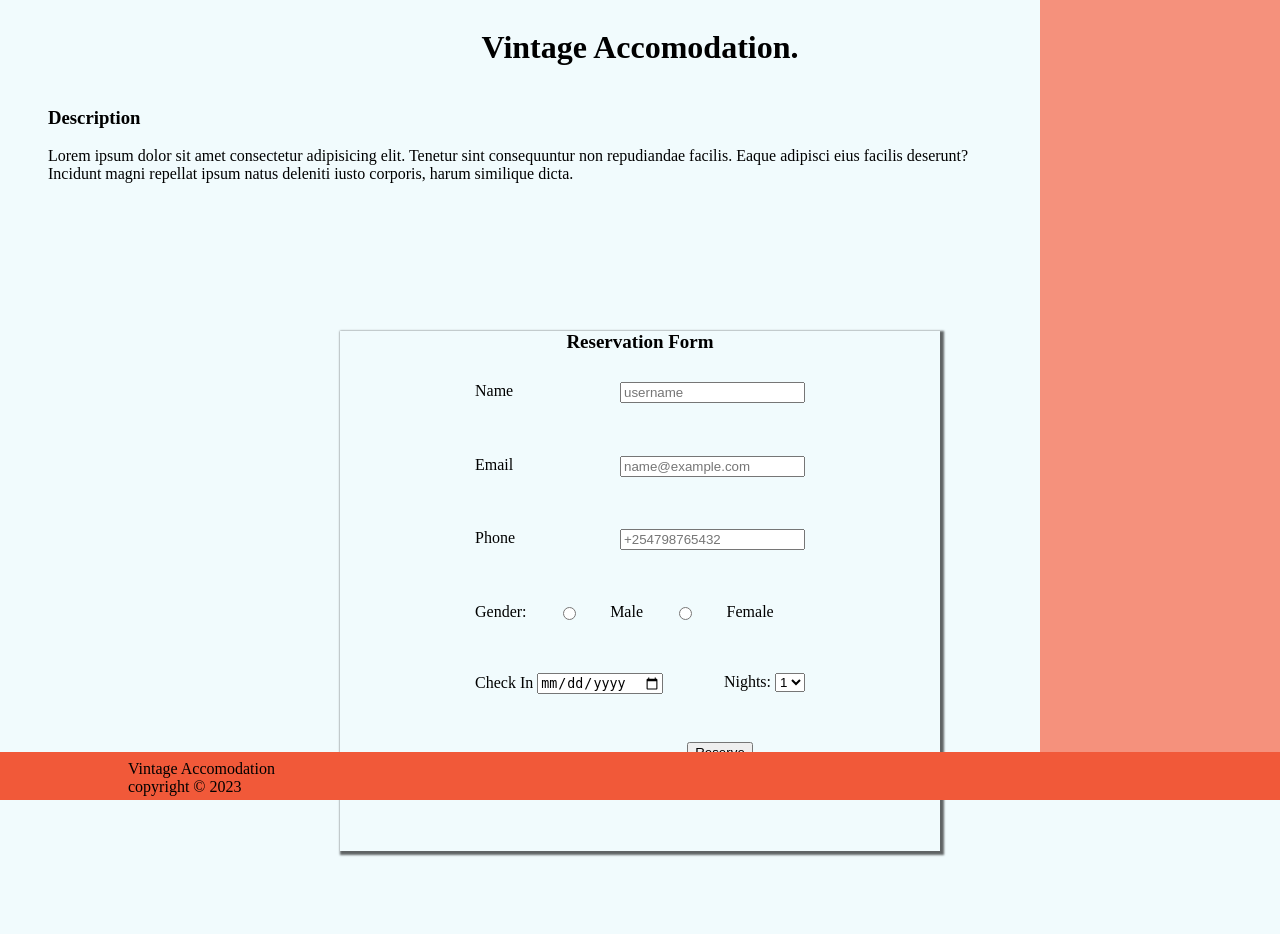
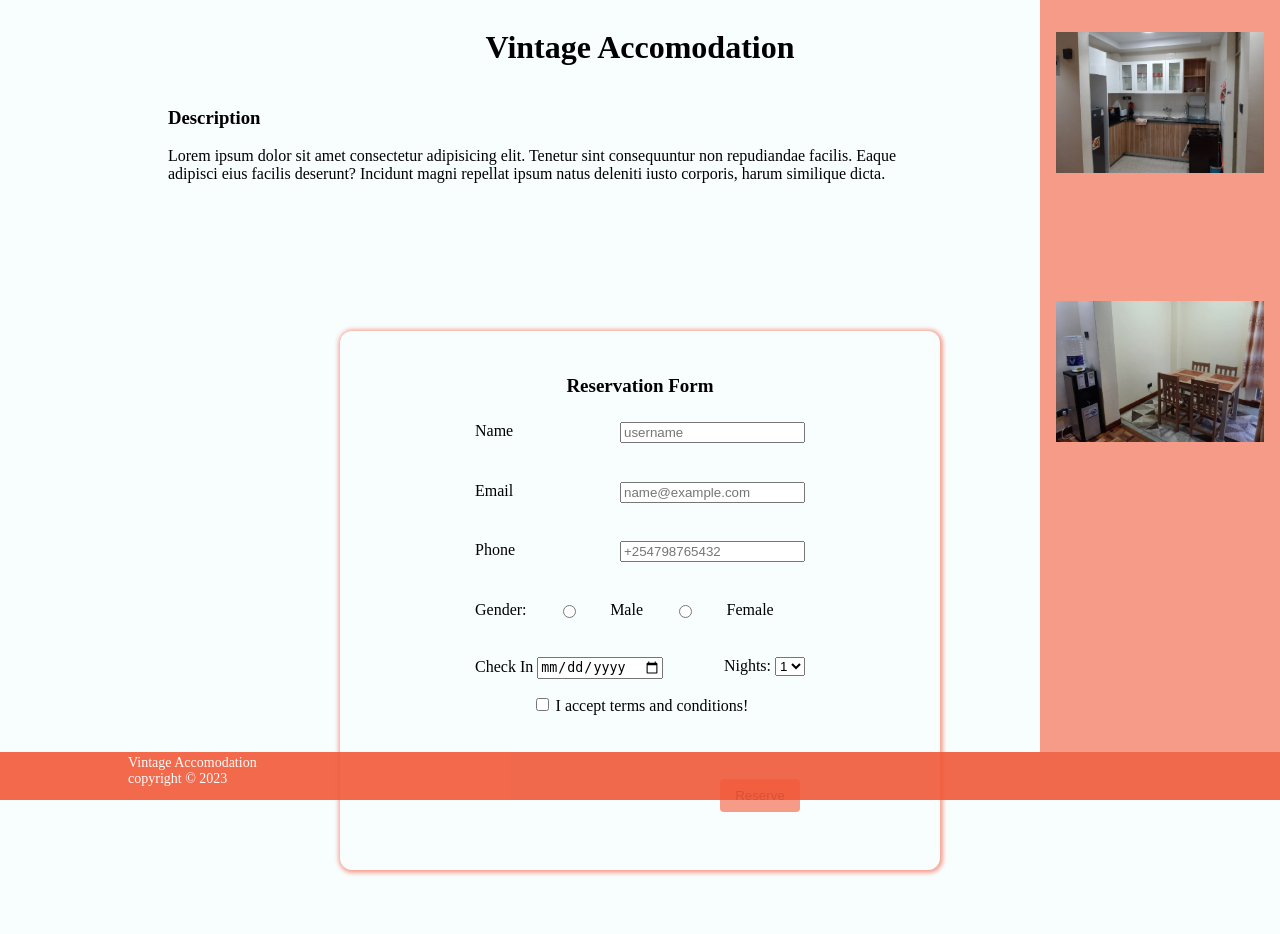
Before and after one commit to PantheraNestah/ICS2203-group, a Python web app: template templates/index.html in a window 1280 px wide. Before the commit the page ends 856 px from the top, so only its background shows below. Run offline with Jinja, Linux system fonts and the light colour scheme; the template is opened without the code that fills it, so the values that code supplies are empty.

Commit message:
styled the html

```diff
--- a/css/style.css
+++ b/css/style.css
@@ -2,20 +2,21 @@
     height: 65vh;
     width: 600px;
     margin: 4rem auto;
-    box-shadow: 2px 2px 2px 2px rgba(0,0,0,0.6);
+    padding-top: 1.2rem;
+    box-shadow: 0.8px 0.8px 4px 2px rgba(245, 145, 124,0.9);
+    border-radius: 12px;
 }
 .header{
     display: flex;
     justify-content: center;
 }
 html {
-    background-color: rgba(124, 224, 245, 0.1);
+    background-color: rgba(124, 224, 245, 0.05);
 }
 .description{
-    width: 75%;
+    width: 60%;
     height: 20vh;
-    margin-left: 40px;
-
+    margin-left: 10rem;
 }
 .form-title {
     font-size: 19px;
@@ -30,7 +31,7 @@ html {
 }
 .book-form-content {
     width: 330px;
-    height: 80%;
+    height: 88%;
     display: flex;
     flex-direction: column;
     justify-content: space-between;
@@ -41,13 +42,43 @@ html {
     justify-content: space-between;
 
 }
+.t-n-cs {
+    margin: 1rem 0;
+}
+.submit-btn {
+    margin-left: 15rem;
+    margin-top: 3rem;
+    width: 80px;
+    height: 45px;
+    border-radius: 4px;
+}
+.submit-btn input {
+    width: 100%;
+    height: 100%;
+    background-color: rgba(245, 145, 124,0.9);
+    border: none;
+    border-radius: 4px;
+}
 aside {
     position: fixed;
     right: 0;
     top: 0;
-    bottom: 0;
+    bottom: 3rem;
     width: 15rem;
-    background-color: #F5917C;
+    background-color: rgba(245, 145, 124,0.9);
+    padding-top: 2rem;
+}
+.aside-container:nth-child(2) {
+    margin-top: 8rem;
+}
+.img-holder {
+    width: 13rem;
+    height: 8.8rem;
+    margin: 0 auto;
+}
+.img-holder img {
+    width: 13rem;
+    height: 8.8rem;
 }
 footer {
     height: 3rem;
@@ -55,11 +86,13 @@ footer {
     bottom: 0;
     right: 0;
     left: 0;
-    background-color: #F15939;
+    background-color: rgba(241, 89, 57, 0.9);
 }
 .rights {
     display: flex;
     flex-direction: column;
     margin-left: 8rem;
-    margin-top: 0.5rem;
+    margin-top: 0.2rem;
+    font-size: 14px;
+    color: rgb(252, 253, 252);
 }
--- a/templates/index.html
+++ b/templates/index.html
@@ -12,11 +12,20 @@
     <header>
         <nav></nav>
         <div class="header">
-            <h1>Vintage Accomodation.</h1>
+            <h1>Vintage Accomodation</h1>
         </div>
     </header>
     <aside>
-
+        <section class="aside-container">
+            <div class="img-holder">
+                <img src="../imgs/kitchen-1170x785.jpeg" alt="kitchen pic">
+            </div>
+        </section>
+        <section class="aside-container">
+            <div class="img-holder">
+                <img src="../imgs/diner-1170x785.jpeg" alt="kitchen pic">
+            </div>
+        </section>
     </aside>
     <main>
         <div class="description">
@@ -67,7 +76,11 @@
                             </span>
                         </span>
                     </div>
-                    <div style="margin-left: 10rem;margin-top: 3rem;">
+                    <span class="t-n-cs">
+                        <input type="checkbox"/>
+                        <label>I accept terms and conditions!</label>
+                    </span>
+                    <div class="submit-btn">
                         <input type="submit" value="Reserve">
                     </div>
                 </form>
```
Also changed, not shown: imgs/diner-1170x785.jpeg (added), imgs/kitchen-1170x785.jpeg (added), imgs/pool.jpeg (added).
